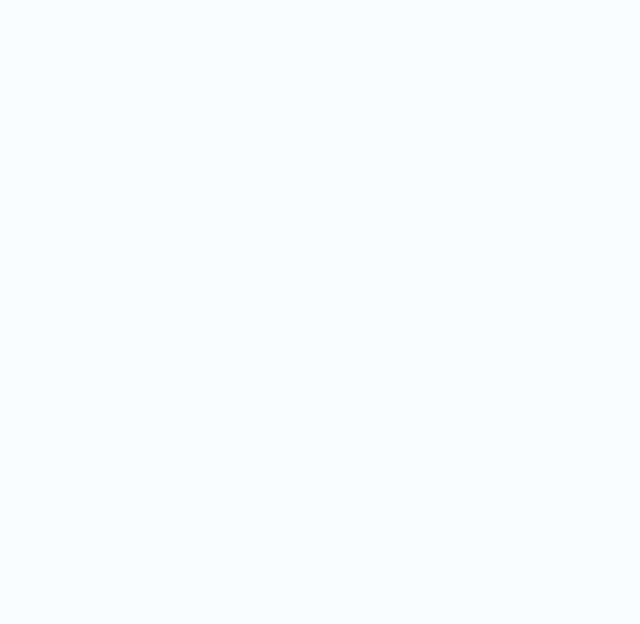
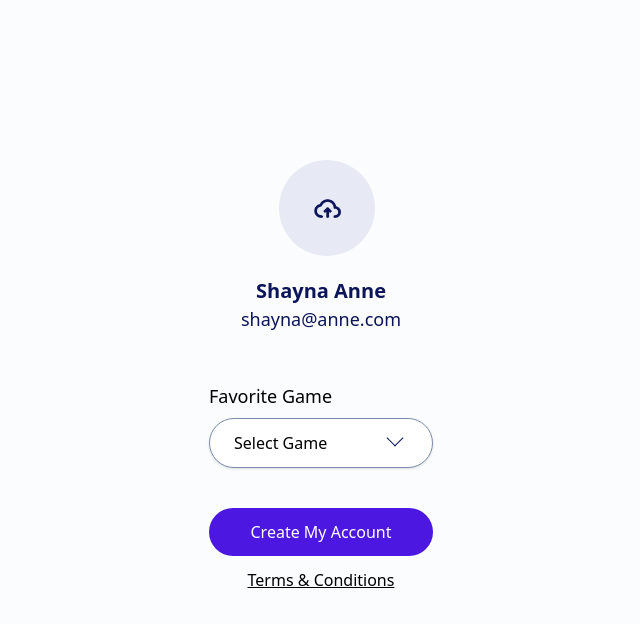
Before and after one commit to yayakyogi/storegg, a React (Create React App) app: page /register-photo in a window 1280 px wide. Before the commit this address had no page. Shown: the top 624 px of the page, without its empty margins (319-959 px from the left). Built offline with nearby package versions, Linux system fonts and the light colour scheme.

Commit message:
fix resgister page

```diff
--- a/src/app/index.tsx
+++ b/src/app/index.tsx
@@ -8,6 +8,8 @@ import {
   Settings,
   Login,
   Register,
+  RegisterPhoto,
+  RegisterSuccess,
 } from "../pages";
 
 function App() {
@@ -22,6 +24,8 @@ function App() {
           <Route path="/settings" element={<Settings />} />
           <Route path="/login" element={<Login />} />
           <Route path="/register" element={<Register />} />
+          <Route path="/register-photo" element={<RegisterPhoto />} />
+          <Route path="/register-success" element={<RegisterSuccess />} />
         </Routes>
       </Router>
     </>
--- a/src/assets/img/index.tsx
+++ b/src/assets/img/index.tsx
@@ -1,3 +1,4 @@
 import ImageLogin from "./Header-9.png";
+import ImageSignUpSuccess from "./Sign-up-success-1.png";
 
-export { ImageLogin };
+export { ImageLogin, ImageSignUpSuccess };
--- a/src/components/atom/index.tsx
+++ b/src/components/atom/index.tsx
@@ -2,5 +2,6 @@ import Button from "./button";
 import Text from "./text";
 import Image from "./pics";
 import InputText from "./inputText";
+import InputSelect from "./inputSelect";
 
-export { Button, Text, Image, InputText };
+export { Button, Text, Image, InputText, InputSelect };
--- /dev/null
+++ b/src/components/atom/inputSelect/index.tsx
@@ -0,0 +1,38 @@
+import { ChangeEventHandler, ReactNode, useState } from "react";
+
+interface InputSelectProps {
+  label: string;
+  name: string;
+  value: string;
+  children: ReactNode;
+  onChange: ChangeEventHandler<HTMLSelectElement>;
+}
+
+const InputSelect = ({
+  label,
+  name,
+  value,
+  children,
+  onChange,
+}: InputSelectProps) => {
+  return (
+    <>
+      <label htmlFor="input-select" className="font-medium text-lg mb-2 block">
+        {label}
+      </label>
+      <div className="relative">
+        <select
+          name={name}
+          onChange={onChange}
+          value={value}
+          className="px-6 py-2.5 lg:py-3 shadow bg-white rounded-full w-full placeholder:text-sm lg:placeholder:text-base border border-grey focus:outline-none appearance-none"
+        >
+          {children}
+        </select>
+        <div className="w-3 h-3 border-r border-b border-black absolute top-3.5 z-10 right-8 rotate-45"></div>
+      </div>
+    </>
+  );
+};
+
+export default InputSelect;
--- a/src/pages/front/index.tsx
+++ b/src/pages/front/index.tsx
@@ -1,4 +1,6 @@
 import Login from "./login";
 import Register from "./register";
+import RegisterPhoto from "./registerPhoto";
+import RegisterSuccess from "./registerSuccess";
 
-export { Login, Register };
+export { Login, Register, RegisterPhoto, RegisterSuccess };
--- a/src/pages/front/register/index.tsx
+++ b/src/pages/front/register/index.tsx
@@ -1,8 +1,10 @@
 import { ChangeEvent, useState } from "react";
+import { useNavigate } from "react-router-dom";
 import { Logo } from "../../../assets/icon";
 import { Button, Image, InputText, Text } from "../../../components";
 
 const Register = () => {
+  const navigate = useNavigate();
   const [data, setData] = useState({
     fullName: "",
     email: "",
@@ -11,6 +13,7 @@ const Register = () => {
   const saveData = (e: ChangeEvent<HTMLFormElement>) => {
     e.preventDefault();
 
+    navigate("/register-photo");
     if (data.password.length >= 8 && data.fullName.length >= 4) {
       setData({ fullName: "", email: "", password: "" });
     }
@@ -73,7 +76,7 @@ const Register = () => {
           />
           <Button
             type="link"
-            href="/register"
+            href="/register-photo"
             onClickAction={saveData}
             className="px-5 py-3 lg:py-4 bg-purple text-white mt-8 font-medium lg:mt-5 text-center block w-full rounded-full"
           >
--- /dev/null
+++ b/src/pages/front/registerPhoto/index.tsx
@@ -0,0 +1,59 @@
+import { IcUpload } from "../../../assets/icon";
+import { Button, Image, InputSelect, Text } from "../../../components";
+
+const RegisterPhoto = () => {
+  const onChange = () => {};
+  return (
+    <>
+      <div className="w-full lg:mx-auto lg:w-2/5 pt-32 lg:pt-40 px-4 lg:px-36">
+        <div className="flex justify-center">
+          <input type="file" id="inputFile" className="hidden" name="img" />
+          <label htmlFor="inputFile">
+            <div className="w-24 h-24 p-8 rounded-full bg-gray2 ml-3 hover:cursor-pointer">
+              <Image url={IcUpload} alt="ic-update" />
+            </div>
+          </label>
+        </div>
+        <Text
+          type="fs-20"
+          weight="bold"
+          text="Shayna Anne"
+          color="black"
+          style={{ marginTop: 20, textAlign: "center" }}
+        />
+        <Text
+          type="fs-18"
+          weight="regular"
+          text="shayna@anne.com"
+          color="black"
+          style={{ marginBottom: 50, textAlign: "center" }}
+        />
+        <InputSelect
+          label="Favorite Game"
+          name="game"
+          onChange={onChange}
+          value=""
+        >
+          <option value="">Select Game</option>
+        </InputSelect>
+        <div className="lg:relative absolute bottom-14 w-full right-0 px-2 lg:px-0">
+          <Button
+            type="submit"
+            className="px-5 py-3 bg-purple text-white mt-8 font-medium lg:mt-24 text-center block w-full rounded-full"
+          >
+            Create My Account
+          </Button>
+          <Button
+            type="link"
+            href="/"
+            className="underline block text-center mt-3"
+          >
+            Terms & Conditions
+          </Button>
+        </div>
+      </div>
+    </>
+  );
+};
+
+export default RegisterPhoto;
--- /dev/null
+++ b/src/pages/front/registerSuccess/index.tsx
@@ -0,0 +1,35 @@
+import { ImageSignUpSuccess } from "../../../assets/img";
+import { Image, Text, Button } from "../../../components";
+
+const RegisterSuccess = () => {
+  return (
+    <>
+      <div className="w-full pt-36 px-8">
+        <div className="w-52 lg:w-80 h-48 lg:h-80 mx-auto mb-16">
+          <Image url={ImageSignUpSuccess} alt="image-signup-success" />
+        </div>
+        <Text
+          type="fs-32"
+          weight="bold"
+          text="Well Done!"
+          style={{ textAlign: "center", marginBottom: 10 }}
+          color="black"
+        />
+        <Text
+          type="fs-18"
+          weight="regular"
+          text="Kamu sudah bisa melakukan top up dan menjadi pemenang!"
+          style={{ margin: "auto", textAlign: "center", maxWidth: 300 }}
+          color="black"
+        />
+        <div className="lg:relative absolute bottom-20 w-full right-0 px-4 lg:px-0 lg:mt-32">
+          <Button className="px-5 py-3 bg-purple text-white mt-8 font-medium text-center block w-full lg:w-52 rounded-full lg:mx-auto">
+            Top up
+          </Button>
+        </div>
+      </div>
+    </>
+  );
+};
+
+export default RegisterSuccess;
```
